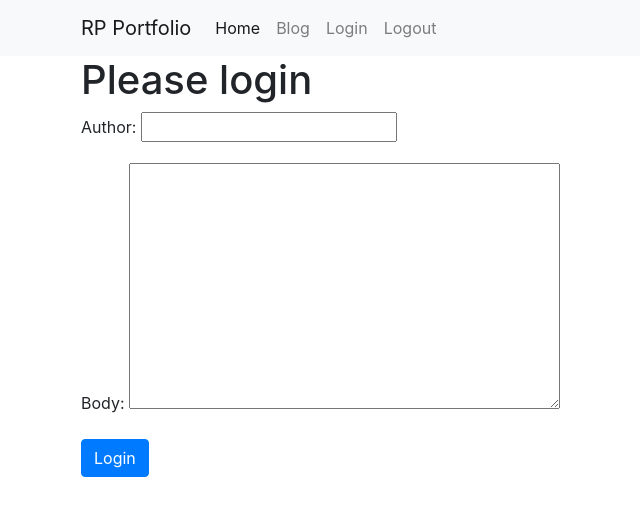
After one commit to MashodRana/django-portfolio, a Django app: template templates/registration/login.html in a window 1280 px wide. The commit adds this page. Shown: the top 516 px of the page, without its empty margins (4-644 px from the left). Run offline with Django 4.2, Linux system fonts and the light colour scheme; the template is opened without the code that fills it: values that come from a table or form of the project are taken from there, others are empty; some libraries are stand-ins or nearby versions.

Commit message:
login and logout done.

```diff
--- a/templates/base.html
+++ b/templates/base.html
@@ -22,7 +22,13 @@
               <a class="nav-link" href="{% url 'project_index' %}">Home</a>
             </li>
             <li class="nav-item">
-              <a class="nav-link" href="#">Blog</a>
+              <a class="nav-link" href="{% url 'posts' %}">Blog</a>
+            </li>
+            <li class="nav-item">
+              <a class="nav-link" href="{% url 'login' %}">Login</a>
+            </li>
+            <li class="nav-item">
+              <a class="nav-link" href="{% url 'logout' %}">Logout</a>
             </li>
           </ul>
         </div>
--- /dev/null
+++ b/templates/registration/login.html
@@ -0,0 +1,10 @@
+{% extends 'base.html' %}
+
+{% block page_content %}
+<h1>Please login</h1>
+<form action="" method="post">
+    {% csrf_token %}
+    {{form.as_p}}
+    <button class="btn btn-primary">Login</button>
+</form>
+{% endblock %}
--- /dev/null
+++ b/templates/users/dashboard.html
@@ -0,0 +1,4 @@
+{% extends 'base.html' %}
+{% block page_content %}
+<h1>Welcome the user dahsboard, {{user.username|default:'Guest'}}</h1>
+{% endblock %}
--- a/users/views.py
+++ b/users/views.py
@@ -1,3 +1,5 @@
 from django.shortcuts import render
 
 # Create your views here.
+def dashboard(request):
+    return render(request, template_name='users/dashboard.html')
```
Also changed, not shown: users/urls.py (added, +9 -0 lines).
